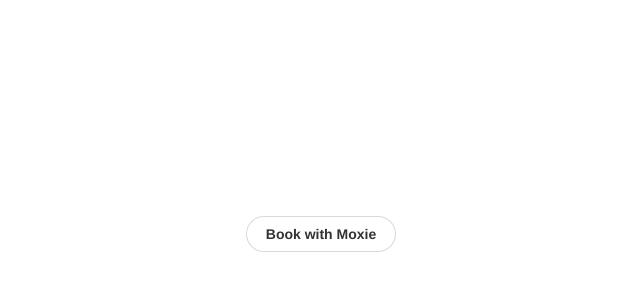
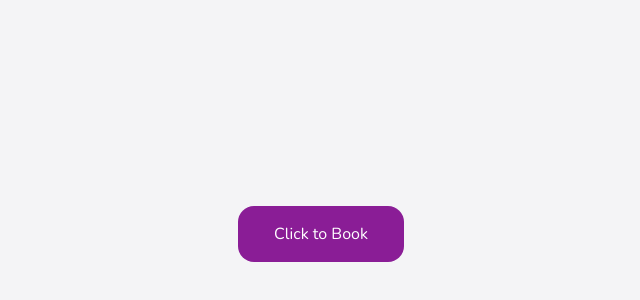
Before and after one commit to andrscrrn/moxie-take-home-work-sample, a Next.js app: page / in a window 1280 px wide. Shown: the part 166-466 px from the top of the page, without its empty margins (319-959 px from the left). Built offline with nearby package versions, Linux system fonts and the light colour scheme.

Commit message:
Base layout

```diff
--- a/src/app/booking/page.tsx
+++ b/src/app/booking/page.tsx
@@ -1,5 +1,15 @@
+import { CardsContainer } from '@/components/CardsContainer/CardsContainer'
+import { BottomBar } from '@/components/BottomBar/BottomBar'
+import { Card } from '@/components/Card/Card'
+
 export default function Booking() {
   return (
-    <main className="flex justify-center items-center h-full">Booking</main>
+    <>
+      <CardsContainer>
+        <Card className="w-2/5">Gold Spa</Card>
+        <Card className="w-3/5">Enter your details below</Card>
+      </CardsContainer>
+      <BottomBar />
+    </>
   )
 }
--- a/src/app/layout.tsx
+++ b/src/app/layout.tsx
@@ -1,8 +1,8 @@
 import './globals.css'
 import type { Metadata } from 'next'
-import { Inter } from 'next/font/google'
+import { Nunito } from 'next/font/google'
 
-const inter = Inter({ subsets: ['latin'] })
+const inter = Nunito({ subsets: ['latin'] })
 
 export const metadata: Metadata = {
   title: 'Book with Moxie',
@@ -16,7 +16,7 @@
 }) {
   return (
     <html lang="en">
-      <body className={inter.className}>{children}</body>
+      <body className={[inter.className, 'bg-gray'].join(' ')}>{children}</body>
     </html>
   )
 }
--- a/src/app/page.tsx
+++ b/src/app/page.tsx
@@ -5,7 +5,7 @@
   return (
     <main className="flex justify-center items-center h-full">
       <Link href="/booking">
-        <Button label="Book with Moxie" />
+        <Button label="Click to Book" />
       </Link>
     </main>
   )
--- /dev/null
+++ b/src/components/BottomBar/BottomBar.tsx
@@ -0,0 +1,12 @@
+import React from 'react'
+import { Button } from '@/components/Button/Button'
+
+export const BottomBar = () => {
+  return (
+    <div className="flex fixed bottom-0 h-[88px] w-full bg-white shadow-[0_4px_15px_0_rgba(56,19,60,0.25)] justify-center items-center">
+      <div className="flex w-[1200px] flex-row-reverse">
+        <Button label="Continue" />
+      </div>
+    </div>
+  )
+}
--- a/src/components/Button/Button.tsx
+++ b/src/components/Button/Button.tsx
@@ -1,15 +1,10 @@
 import React from 'react'
-import './button.css'
 
 interface ButtonProps {
   /**
    * Is this the principal call to action on the page?
    */
   primary?: boolean
-  /**
-   * What background color to use
-   */
-  backgroundColor?: string
   /**
    * How large should the button be?
    */
@@ -30,20 +25,13 @@
 export const Button = ({
   primary = false,
   size = 'medium',
-  backgroundColor,
   label,
   ...props
 }: ButtonProps) => {
-  const mode = primary
-    ? 'storybook-button--primary'
-    : 'storybook-button--secondary'
   return (
     <button
+      className="bg-violet text-white rounded-2xl py-4 px-9"
       type="button"
-      className={['storybook-button', `storybook-button--${size}`, mode].join(
-        ' ',
-      )}
-      style={{ backgroundColor }}
       {...props}
     >
       {label}
--- a/src/components/Button/button.css
+++ /dev/null
@@ -1,30 +0,0 @@
-.storybook-button {
-  font-family: 'Nunito Sans', 'Helvetica Neue', Helvetica, Arial, sans-serif;
-  font-weight: 700;
-  border: 0;
-  border-radius: 3em;
-  cursor: pointer;
-  display: inline-block;
-  line-height: 1;
-}
-.storybook-button--primary {
-  color: white;
-  background-color: #1ea7fd;
-}
-.storybook-button--secondary {
-  color: #333;
-  background-color: transparent;
-  box-shadow: rgba(0, 0, 0, 0.15) 0px 0px 0px 1px inset;
-}
-.storybook-button--small {
-  font-size: 12px;
-  padding: 10px 16px;
-}
-.storybook-button--medium {
-  font-size: 14px;
-  padding: 11px 20px;
-}
-.storybook-button--large {
-  font-size: 16px;
-  padding: 12px 24px;
-}
--- /dev/null
+++ b/src/components/Card/Card.tsx
@@ -0,0 +1,16 @@
+import React, { ReactNode } from 'react'
+
+interface CardProps {
+  className?: string
+  children?: ReactNode
+}
+
+export const Card = ({ className = '', children }: CardProps) => {
+  return (
+    <div
+      className={`p-4 bg-white rounded-xl border border-zinc-200 flex-col justify-center items-start gap-6 inline-flex ${className}`}
+    >
+      {children}
+    </div>
+  )
+}
--- /dev/null
+++ b/src/components/CardsContainer/CardsContainer.tsx
@@ -0,0 +1,10 @@
+import React, { ReactNode } from 'react'
+
+interface CardsContainer {
+  className?: string
+  children?: ReactNode
+}
+
+export const CardsContainer = ({ children }: CardsContainer) => {
+  return <div className="flex w-[1200px] gap-7 mx-auto mt-16">{children}</div>
+}
--- a/tailwind.config.ts
+++ b/tailwind.config.ts
@@ -8,10 +8,9 @@
   ],
   theme: {
     extend: {
-      backgroundImage: {
-        'gradient-radial': 'radial-gradient(var(--tw-gradient-stops))',
-        'gradient-conic':
-          'conic-gradient(from 180deg at 50% 50%, var(--tw-gradient-stops))',
+      colors: {
+        violet: '#8A1D96',
+        gray: '#F4F4F6',
       },
     },
   },
```
